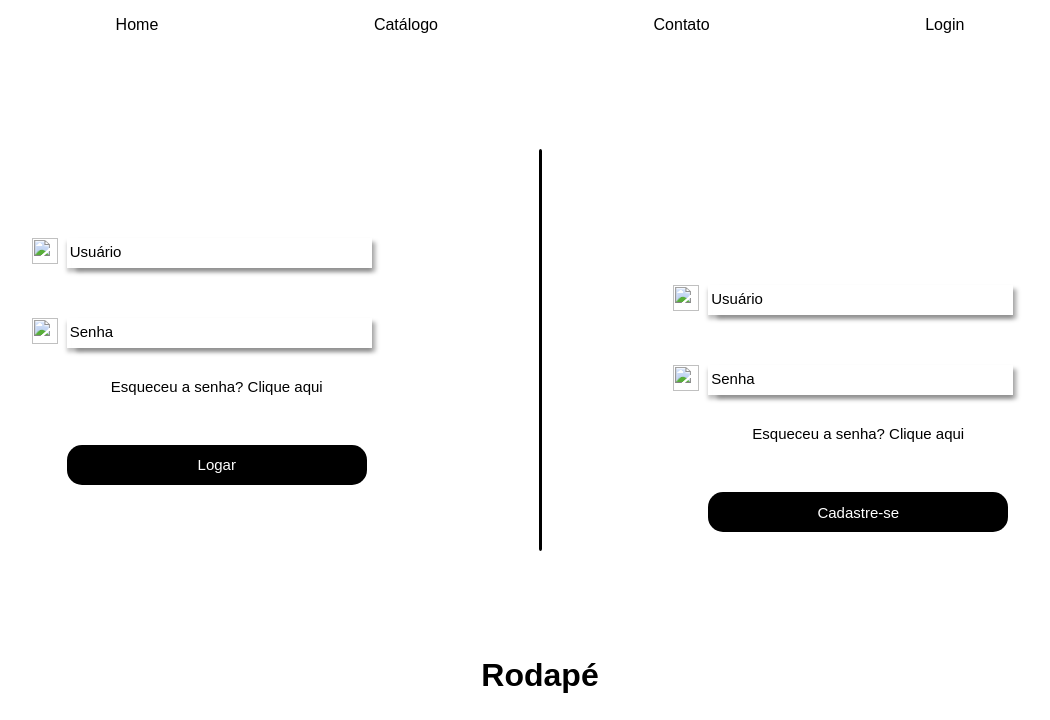
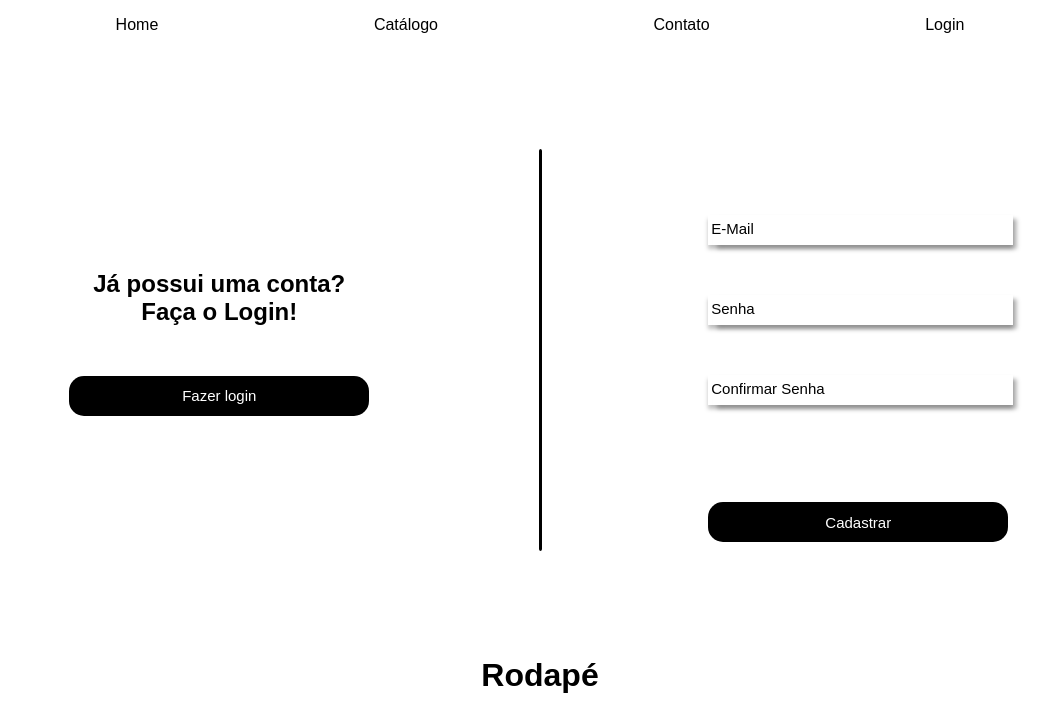
Before and after one commit to ShiroiGure/tcc-estoque, a plain HTML site: page front-end/Tela cadastro/index.html in a window 1280 px wide. Shown: the part 80-800 px from the top of the page, without its empty margins (100-1150 px from the left). Drawn offline with Linux system fonts and the light colour scheme.

Commit message:
mudanças

```diff
--- a/front-end/Tela cadastro/css/style.css
+++ b/front-end/Tela cadastro/css/style.css
@@ -122,7 +122,11 @@ main{
 }
 
 .t{
-    padding-bottom: 95px;
+    padding-bottom: 60px;
+    background-color: #FFFFFF;
+}
+.y{
+    padding-bottom: 15px;
     background-color: #FFFFFF;
 }
 
@@ -191,6 +195,18 @@ main{
 
 .i2:focus + .inputz,
 .i2:not(:placeholder-shown) + .inputz{
+  font-size: 13px;
+  margin-top: -20px;
+  color: #b8a6b5;
+}
+
+
+.i3 input::placeholder{
+    color:transparent;
+  }
+
+.i3:focus + .inputz,
+.i3:not(:placeholder-shown) + .inputz{
   font-size: 13px;
   margin-top: -20px;
   color: #b8a6b5;
@@ -275,6 +291,18 @@ input{
     color: #FFFFFF;
     border: none
 }
+.cad3 a{
+    border: none;
+    background: none;
+    color: #FFFFFF;
+    width: 300px;
+    height: 40px;
+}
+.cad3 a:hover{
+
+    background: #EBD9E8;
+    color: #000000;
+}
 .cad3 button:hover {
     background:  #EBD9E8 40%;
     color: #000000
--- a/front-end/Tela cadastro/index.html
+++ b/front-end/Tela cadastro/index.html
@@ -3,7 +3,7 @@
 <head>
     <meta charset='utf-8'>
     <meta http-equiv='X-UA-Compatible' content='IE=edge'>
-    <title>Tela de Login</title>
+    <title>Tela de Cadastro</title>
     <meta name='viewport' content='width=device-width, initial-scale=1'>
     <link rel='stylesheet' type='text/css' media='screen' href='css/style.css'>
     <script src='js/index.js'></script>
@@ -74,35 +74,30 @@
 
     <main>
         <div class="login">
-            <form action="" method="post" id="entrar">
 
-                <div class="t">
 
-                    <div class="engloba">
+                <div class="y">
 
-                    <img src="src/login.png" alt="" class="f1">
-                    <input type="email" class="i1" placeholder=" ">
-                    <label for="" id="usu" class="inputz"> Usuário </label>
+                    <div class="cad">
+
+                        <div class="cad22">
+                        <h2> <p> Já possui uma conta? </p>
+                            <p> Faça o Login! </p>
+                        </h2>
+                        <div class="cad3">
+
+                         <a href="../Tela login/index.html"> <button > Fazer login </button> </a>
+
+                    </div>
                     </div>
 
-
-
-
-                <div class="engloba">
-                    <img src="src/chave.png" alt="" class="f2">
-                    <input type="password" class="i2" placeholder=" ">
-                    <label for="" id="sen" class="inputz"> Senha </label>
-                </div>
-
-                <div class="cad2">
-                <a href=""> Esqueceu a senha? Clique aqui </a>
-                <br><button> Logar</button>
+                    </div>
             </div>
             </div>
 
             </div>
         </div>
-            </form>
+
 
         </div>
 
@@ -113,30 +108,45 @@
 
             <div class="cad22">
 
-                <div class="engloba">
+               <div class="login">
+            <form action="" method="post" id="entrar">
 
-                    <img src="src/login.png" alt="" class="f1">
+                <div class="t">
+
+                    <div class="engloba">
+
+
                     <input type="email" class="i1" placeholder=" ">
-                    <label for="" id="usu" class="inputz"> Usuário </label>
+                    <label for="" id="usu" class="inputz"> E-Mail </label>
                     </div>
 
 
 
 
                 <div class="engloba">
-                    <img src="src/chave.png" alt="" class="f2">
+
                     <input type="password" class="i2" placeholder=" ">
                     <label for="" id="sen" class="inputz"> Senha </label>
                 </div>
 
+
+                <div class="engloba">
+
+                    <input type="password" class="i3" placeholder=" ">
+                    <label for="" id="sen" class="inputz"> Confirmar Senha </label>
+                </div>
+
                 <div class="cad2">
-                <a href=""> Esqueceu a senha? Clique aqui </a>
+               <br><button> Cadastrar</button>
+            </div>
+            </div>
 
-            <div class="cad3">
+            </div>
+        </div>
 
-            <button> Cadastre-se </button>
 
-        </div>
+
+
         </div>
 
         </div>
```
Also changed, not shown: front-end/Tela login/index.html (+1 -1 lines).
